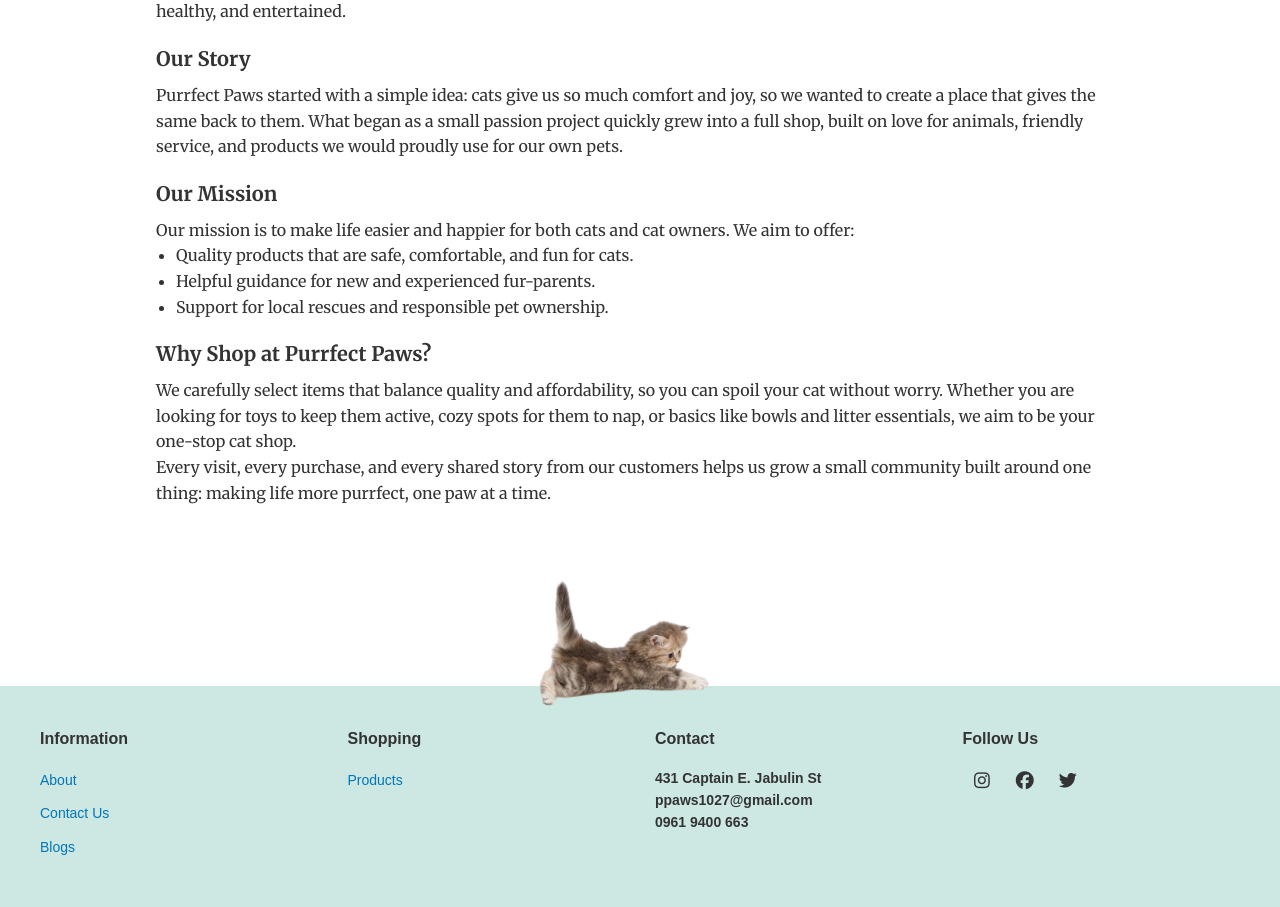
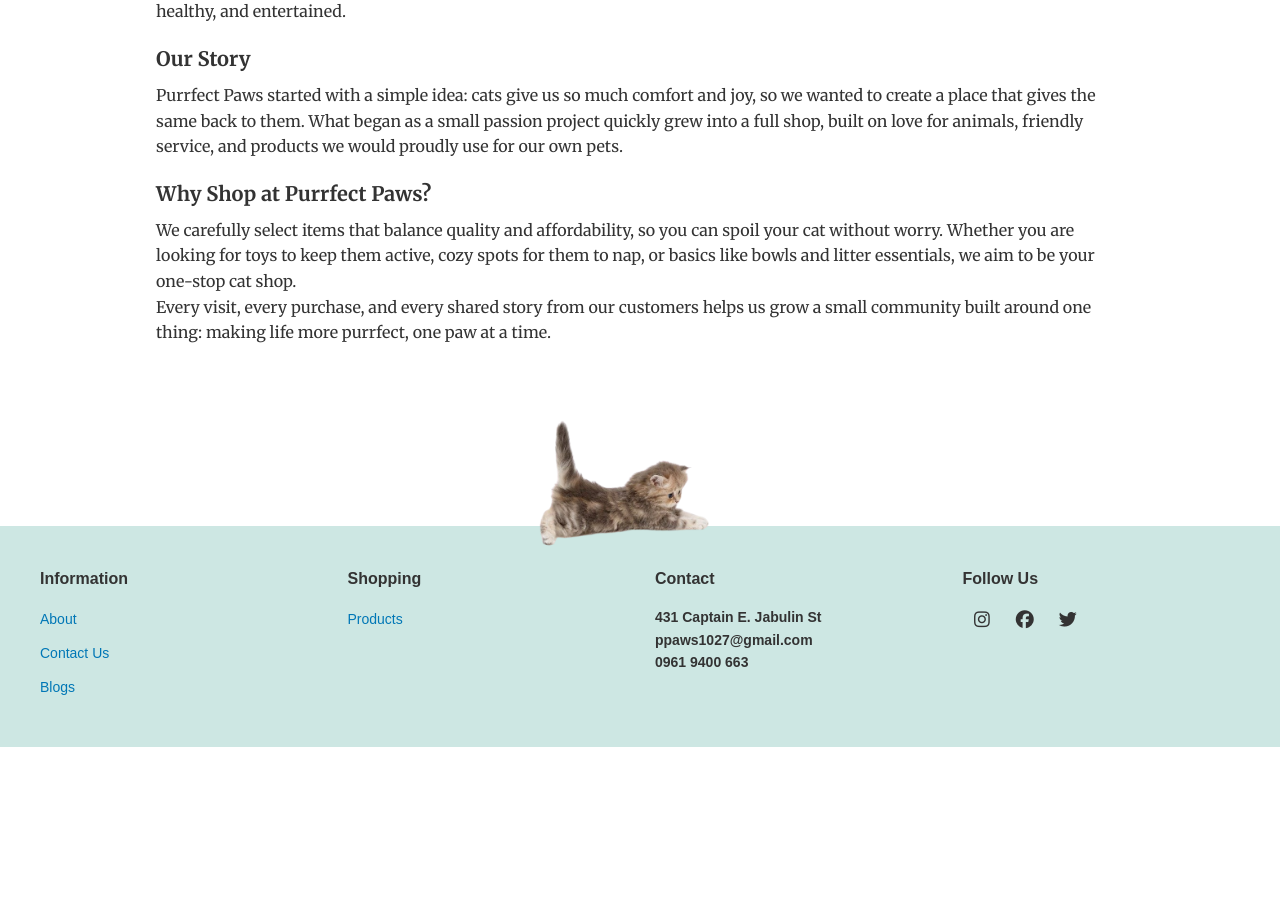
Before and after one commit to katakumidesu/Purrfect-Paws, a PHP site: page /about.php in a window 1280 px wide. Shown: the part 307-1214 px from the top of the page. After the commit the page ends 1054 px from the top, so only its background shows below. Run offline with PHP 8.4, Linux system fonts and the light colour scheme; some libraries are stand-ins or nearby versions.

Commit message:
67thhh commit

```diff
--- a/html/about.php
+++ b/html/about.php
@@ -75,16 +75,6 @@ session_start();
       use for our own pets.
     </p>
 
-    <h2 style="font-size:20px;margin:18px 0 8px;">Our Mission</h2>
-    <p>
-      Our mission is to make life easier and happier for both cats and cat owners. We aim to offer:
-    </p>
-    <ul style="margin-left:20px;margin-bottom:10px;">
-      <li>Quality products that are safe, comfortable, and fun for cats.</li>
-      <li>Helpful guidance for new and experienced fur-parents.</li>
-      <li>Support for local rescues and responsible pet ownership.</li>
-    </ul>
-
     <h2 style="font-size:20px;margin:18px 0 8px;">Why Shop at Purrfect Paws?</h2>
     <p>
       We carefully select items that balance quality and affordability, so you can spoil your cat
@@ -108,9 +98,9 @@ session_start();
       <div class="footer-col">
         <h4>Information</h4>
         <ul>
-          <li><a href="about.php">About</a></li>
+          <li><a href="../html/about.php">About</a></li>
           <li><a href="#">Contact Us</a></li>
-          <li><a href="gallery.php">Blogs</a></li>
+          <li><a href="../html/gallery.php">Blogs</a></li>
         </ul>
       </div>
 
```
